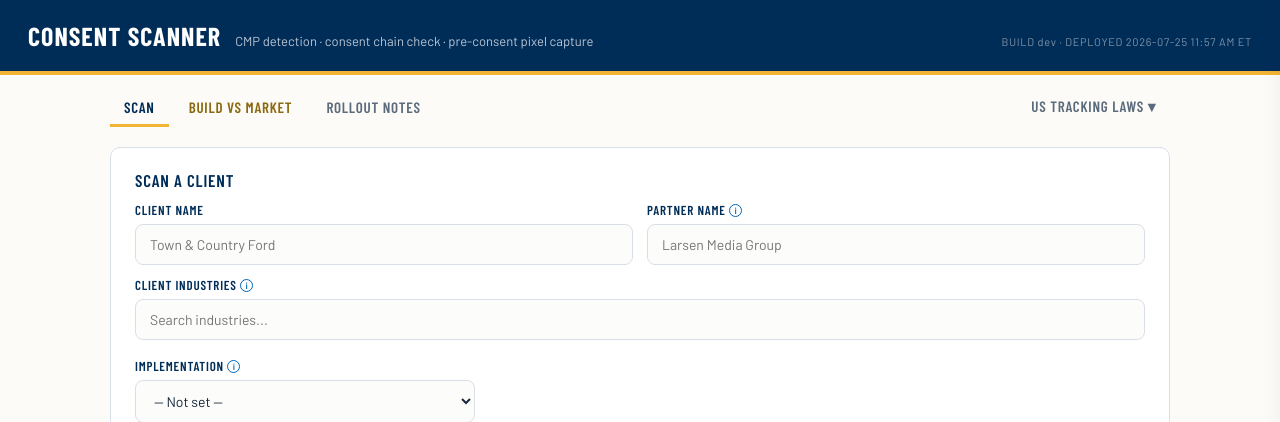
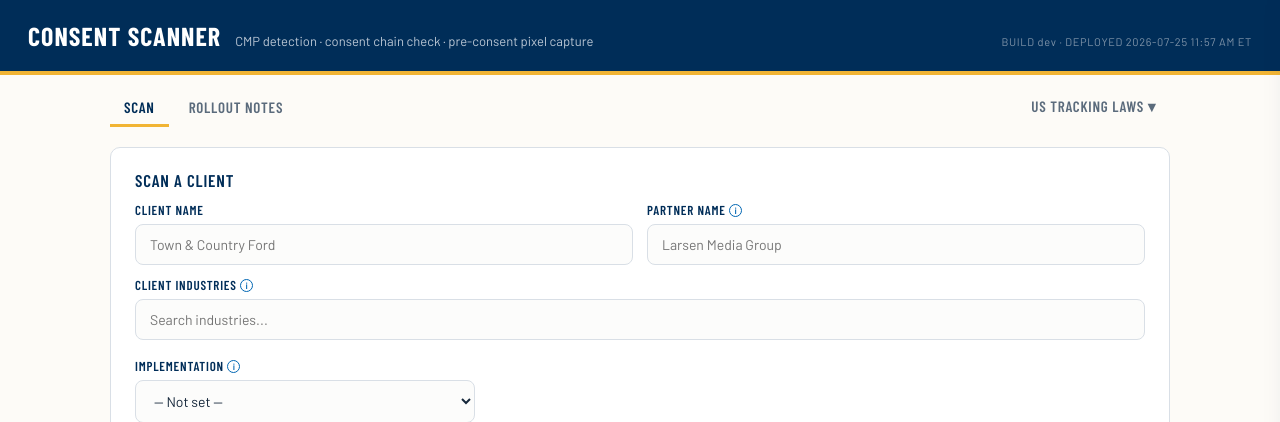
Before and after one commit to kiri-ux/site-scan, a Flask app: page / in a window 1280 px wide. Shown: the top 422 px of the page. Run offline with Flask 3, Linux system fonts and the light colour scheme; data that the repository does not hold is empty; some libraries are stand-ins or nearby versions.

Commit message:
Add files via upload

```diff
--- a/templates/index.html
+++ b/templates/index.html
@@ -301,7 +301,10 @@
 <nav class="tabs">
   <button class="tab on" id="tab-scan" onclick="showTab('scan')">Scan</button>
   <button class="tab" id="tab-recurring" onclick="showTab('recurring')">Recurring scans</button>
-  <button class="tab gold" id="tab-market" onclick="showTab('market')">Build vs market</button>
+  <!-- Build vs market: internal pricing/positioning, hidden from the tab
+       bar. The view still exists - showTab('market') from the console
+       reaches it - so nothing is lost. -->
+  <button class="tab gold" id="tab-market" onclick="showTab('market')" style="display:none">Build vs market</button>
   <button class="tab" id="tab-rollout" onclick="showTab('rollout')">Rollout notes</button>
   <button class="tab" id="laws-toggle" onclick="toggleLaws()" style="margin-left:auto">US tracking laws &#9662;</button>
 </nav>
```
Also changed, not shown: 1 other file.
